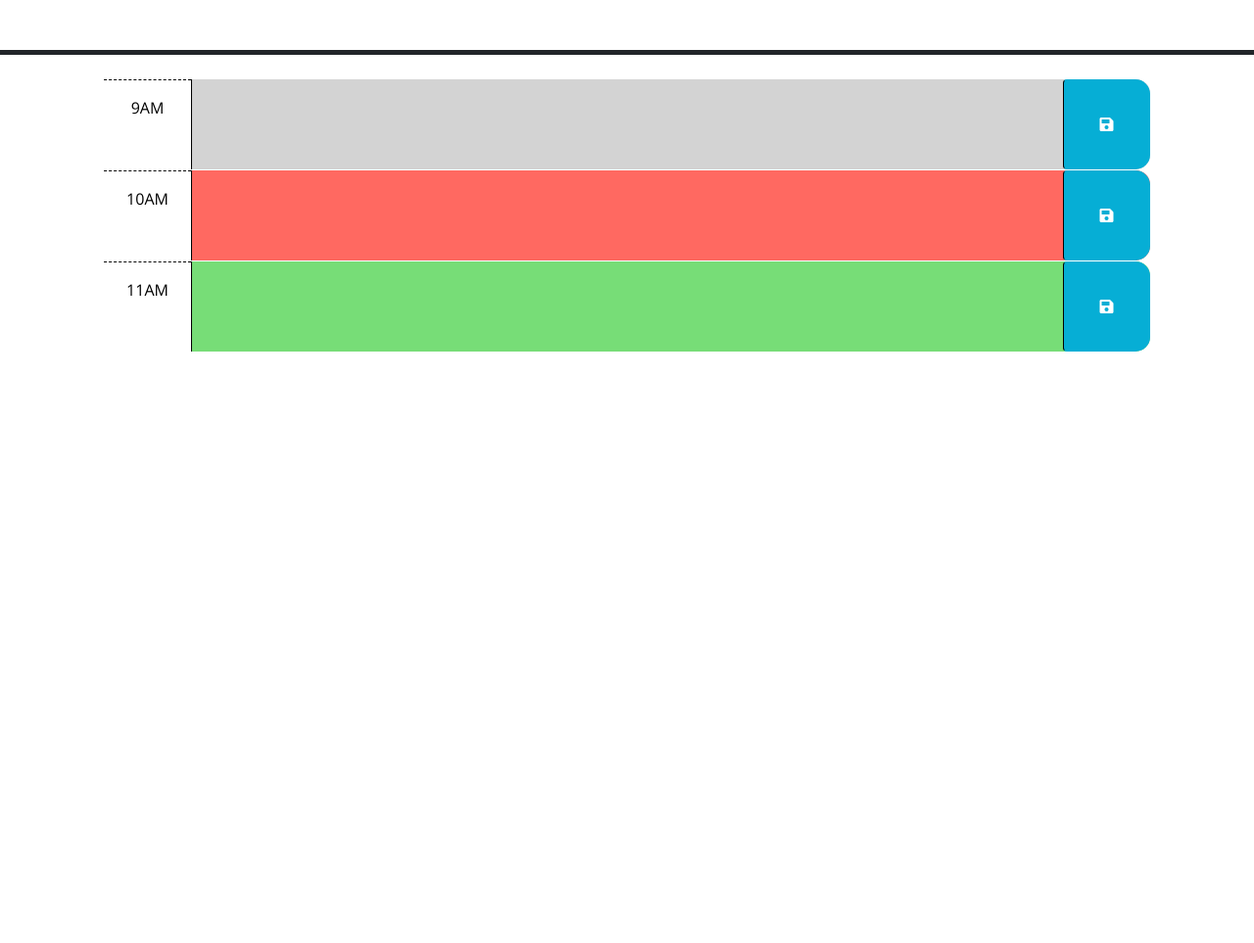
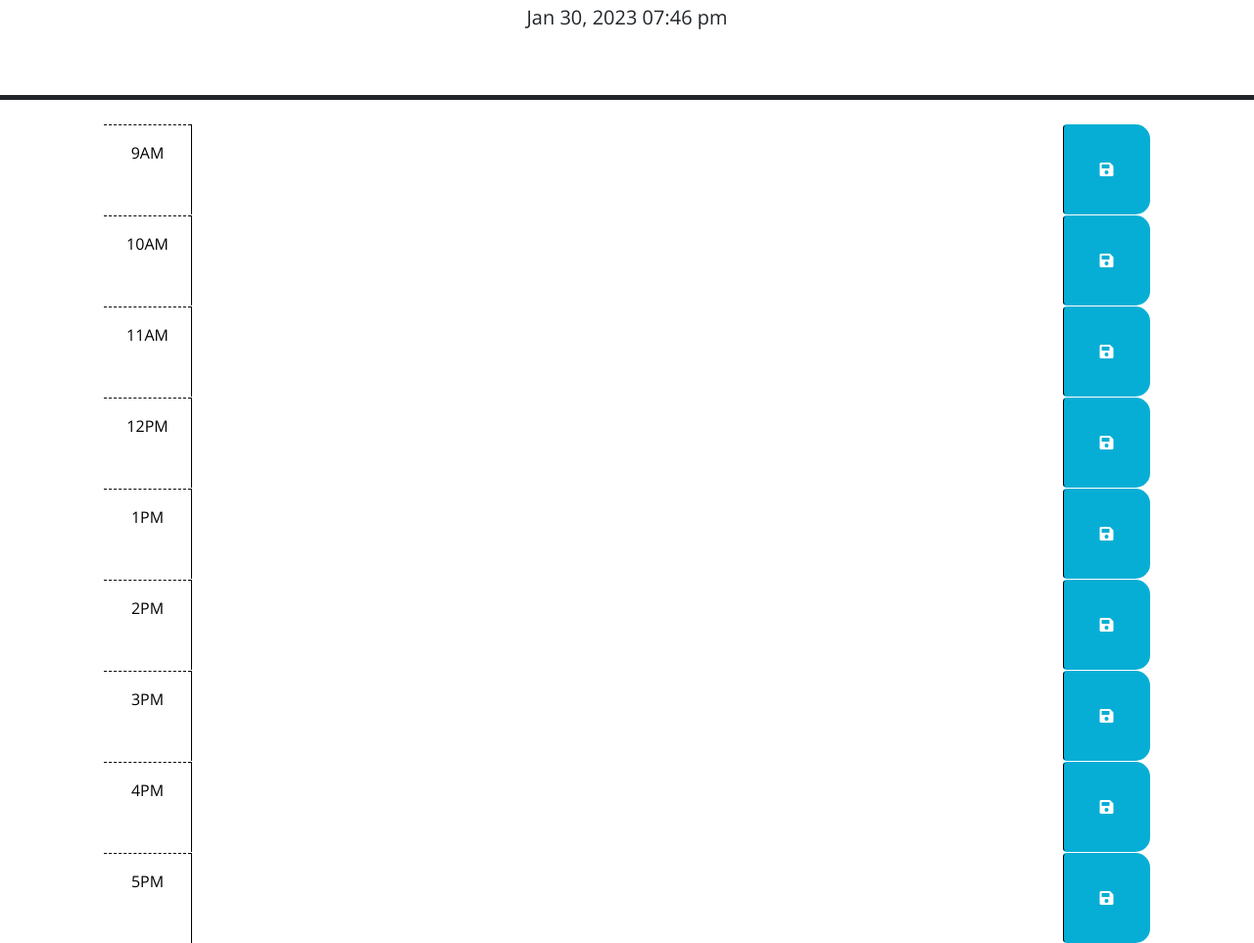
Before and after one commit to HunterWilson1/Work-Day-Scheduler, a plain HTML site: page index.html in a window 1280 px wide. Shown: the part 176-1139 px from the top of the page at 98% size. Before the commit the page ends 800 px from the top, so only its background shows below. Drawn offline with nearby package versions, Linux system fonts and the light colour scheme.

Commit message:
I made the time blocks from 9-5 and added a function using dayjs to keep track of time

```diff
--- a/Assets/script.js
+++ b/Assets/script.js
@@ -19,5 +19,10 @@ $(function () {
   // the values of the corresponding textarea elements. HINT: How can the id
   // attribute of each time-block be used to do this?
   //
-  // TODO: Add code to display the current date in the header of the page.
+
 });
+// TODO: Add code to display the current date in the header of the page.
+setInterval(() => {
+  const dateTime = dayjs().format("MMM D, YYYY hh:mm a");
+  document.getElementById("currentDay").innerHTML = dateTime;
+}, 1000);
--- a/index.html
+++ b/index.html
@@ -40,7 +40,7 @@
         -->
 
       <!-- Example of a past time block. The "past" class adds a gray background color. -->
-      <div id="hour-9" class="row time-block past">
+      <div id="hour-9" class="row time-block">
         <div class="col-2 col-md-1 hour text-center py-3">9AM</div>
         <textarea class="col-8 col-md-10 description" rows="3"> </textarea>
         <button class="btn saveBtn col-2 col-md-1" aria-label="save">
@@ -49,7 +49,7 @@
       </div>
 
       <!-- Example of a a present time block. The "present" class adds a red background color. -->
-      <div id="hour-10" class="row time-block present">
+      <div id="hour-10" class="row time-block">
         <div class="col-2 col-md-1 hour text-center py-3">10AM</div>
         <textarea class="col-8 col-md-10 description" rows="3"> </textarea>
         <button class="btn saveBtn col-2 col-md-1" aria-label="save">
@@ -58,14 +58,55 @@
       </div>
 
       <!-- Example of a future time block. The "future" class adds a green background color. -->
-      <div id="hour-11" class="row time-block future">
+      <div id="hour-11" class="row time-block ">
         <div class="col-2 col-md-1 hour text-center py-3">11AM</div>
         <textarea class="col-8 col-md-10 description" rows="3"> </textarea>
         <button class="btn saveBtn col-2 col-md-1" aria-label="save">
           <i class="fas fa-save" aria-hidden="true"></i>
         </button>
       </div>
-
+      <div id="hour-12" class="row time-block">
+        <div class="col-2 col-md-1 hour text-center py-3">12PM</div>
+        <textarea class="col-8 col-md-10 description" rows="3"> </textarea>
+        <button class="btn saveBtn col-2 col-md-1" aria-label="save">
+          <i class="fas fa-save" aria-hidden="true"></i>
+        </button>
+      </div>
+      <div id="hour-1" class="row time-block">
+        <div class="col-2 col-md-1 hour text-center py-3">1PM</div>
+        <textarea class="col-8 col-md-10 description" rows="3"> </textarea>
+        <button class="btn saveBtn col-2 col-md-1" aria-label="save">
+          <i class="fas fa-save" aria-hidden="true"></i>
+        </button>
+      </div>
+      <div id="hour-2" class="row time-block">
+        <div class="col-2 col-md-1 hour text-center py-3">2PM</div>
+        <textarea class="col-8 col-md-10 description" rows="3"> </textarea>
+        <button class="btn saveBtn col-2 col-md-1" aria-label="save">
+          <i class="fas fa-save" aria-hidden="true"></i>
+        </button>
+      </div>
+      <div id="hour-3" class="row time-block">
+        <div class="col-2 col-md-1 hour text-center py-3">3PM</div>
+        <textarea class="col-8 col-md-10 description" rows="3"> </textarea>
+        <button class="btn saveBtn col-2 col-md-1" aria-label="save">
+          <i class="fas fa-save" aria-hidden="true"></i>
+        </button>
+      </div>
+      <div id="hour-4" class="row time-block">
+        <div class="col-2 col-md-1 hour text-center py-3">4PM</div>
+        <textarea class="col-8 col-md-10 description" rows="3"> </textarea>
+        <button class="btn saveBtn col-2 col-md-1" aria-label="save">
+          <i class="fas fa-save" aria-hidden="true"></i>
+        </button>
+      </div>
+      <div id="hour-5" class="row time-block">
+        <div class="col-2 col-md-1 hour text-center py-3">5PM</div>
+        <textarea class="col-8 col-md-10 description" rows="3"> </textarea>
+        <button class="btn saveBtn col-2 col-md-1" aria-label="save">
+          <i class="fas fa-save" aria-hidden="true"></i>
+        </button>
+      </div>
     <script src="https://code.jquery.com/jquery-3.4.1.min.js"></script>
     <script
       src="https://cdn.jsdelivr.net/npm/dayjs@1.11.3/dayjs.min.js"
```
